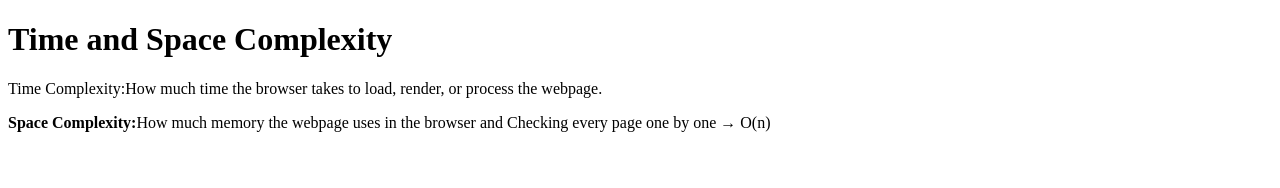
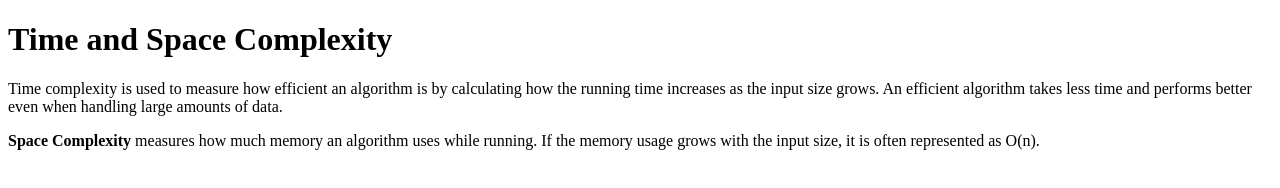
Before and after one commit to acciojob/time-and-space-complexity-dhanushkiran80-debug, a website: page main.html in a window 1280 px wide. Drawn offline with Linux system fonts and the light colour scheme.

Commit message:
created a submission

```diff
--- a/main.html
+++ b/main.html
@@ -8,9 +8,8 @@
 
 <body>
 	<h1>Time and Space Complexity</h1>
-	<p> Time Complexity:How much time the browser takes to load, render, or process the webpage.</p>
-<p><b>Space Complexity:</b>How much memory the webpage uses in the browser and Checking every page one by one → O(n)</p>
-
+	<p>Time complexity is used to measure how efficient an algorithm is by calculating how the running time increases as the input size grows. An efficient algorithm takes less time and performs better even when handling large amounts of data.</p>
+<p><b>Space Complexity</b> measures how much memory an algorithm uses while running. If the memory usage grows with the input size, it is often represented as O(n).</p>
 </body>
 
 </html>
```
